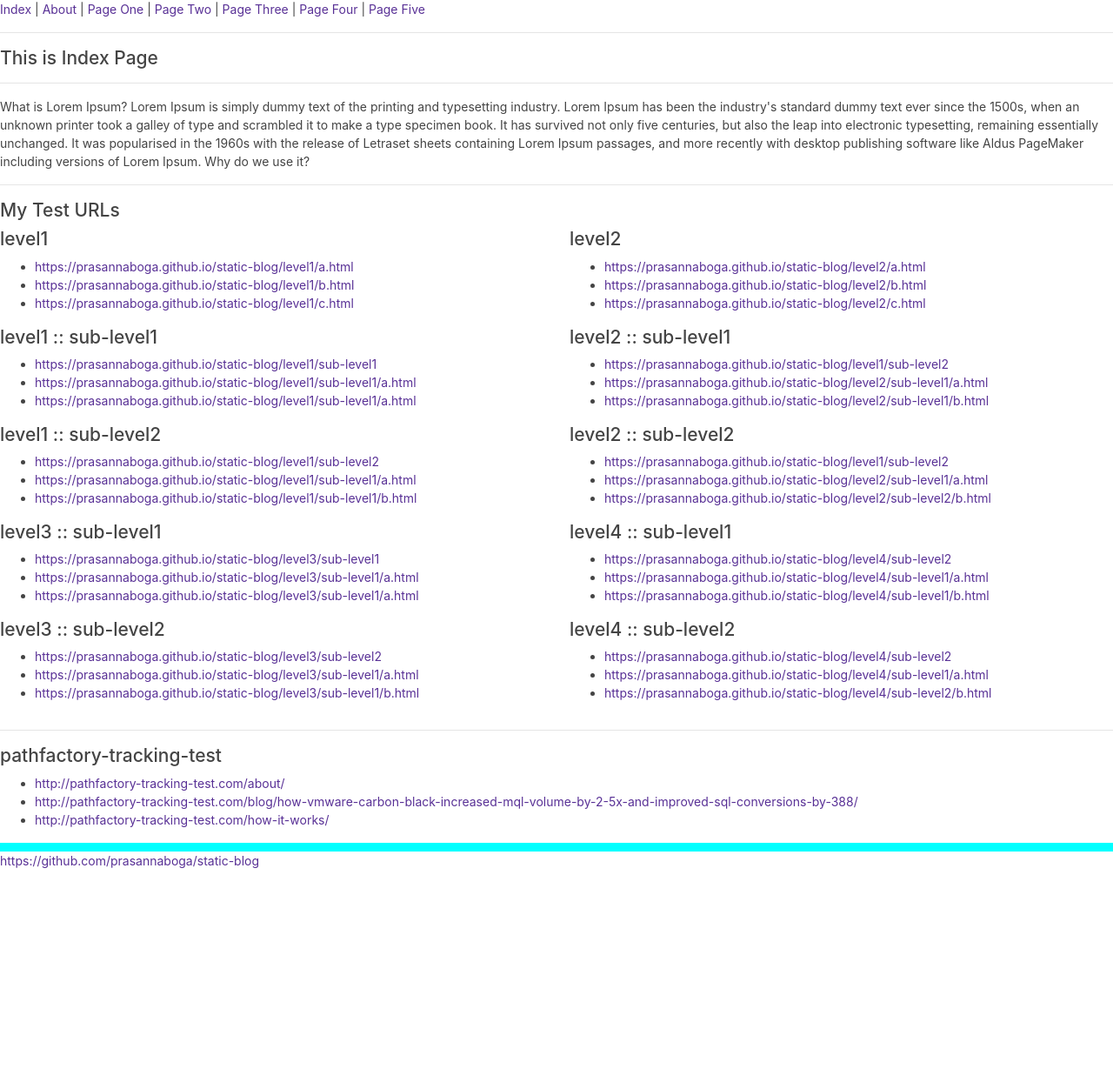
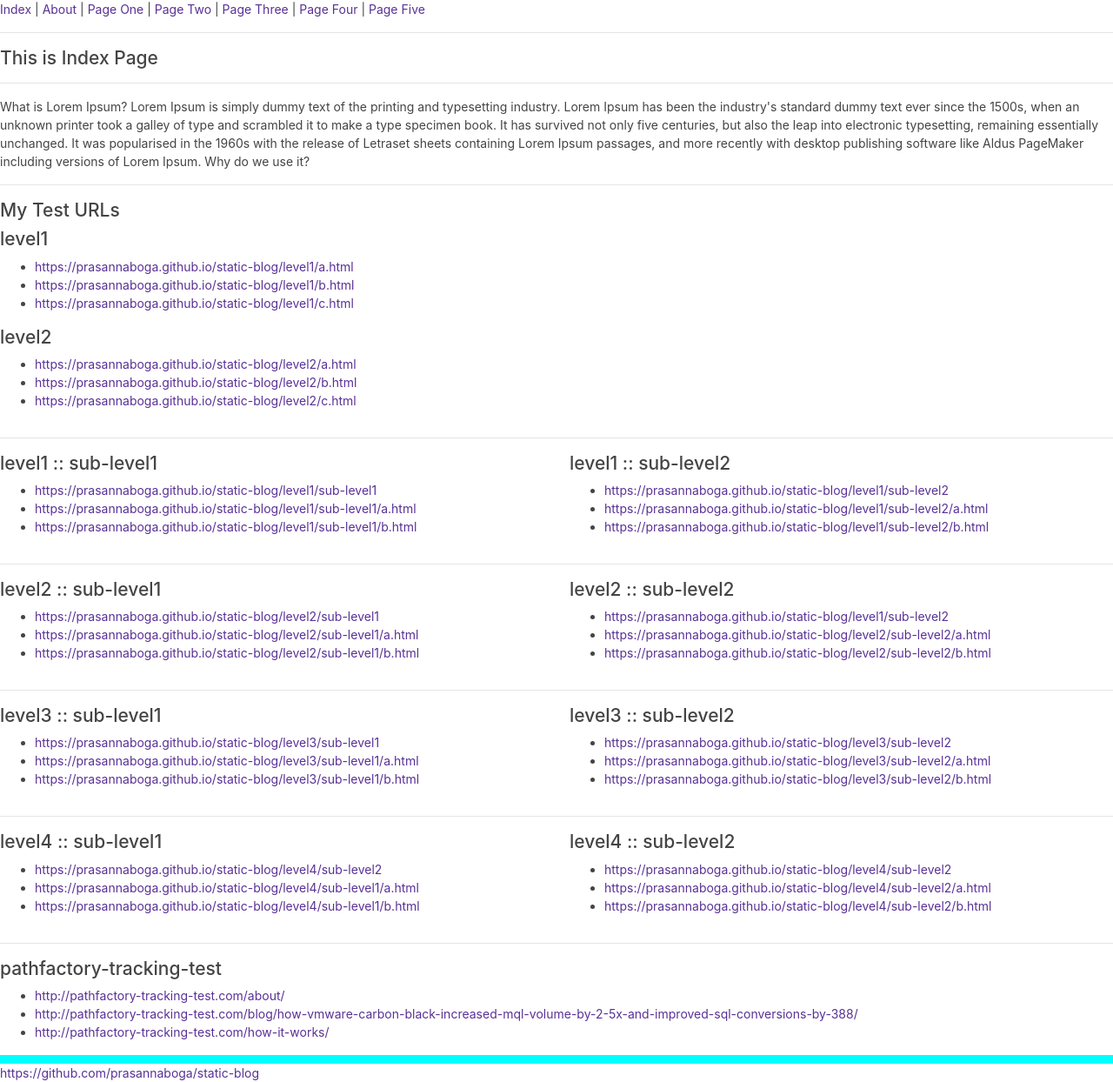
Before and after one commit to prasannaboga/static-blog, a Jekyll site: the page built from index.html, in a window 1280 px wide. Shown: the whole page at 87% size. Built offline with Jekyll 4.4.1, drawn with Linux system fonts in a browser that asks for light colours; before the commit the page ends 1000 px from its top, so only the background shows below that; some of the changed lines change nothing that is shown.

Commit message:
fixed urls and layout

```diff
--- a/index.html
+++ b/index.html
@@ -32,6 +32,8 @@
       </li>
     </ul>
   </div>
+</div>
+<div class="row">
   <div class="col-6">
     <h4>level2</h4>
     <ul>
@@ -50,6 +52,7 @@
     </ul>
   </div>
 </div>
+<hr>
 <div class="row">
   <div class="col-6">
     <h4>level1 :: sub-level1</h4>
@@ -64,9 +67,11 @@
       </li>
       <li>
         <a
-          href="https://prasannaboga.github.io/static-blog/level1/sub-level1/b.html">https://prasannaboga.github.io/static-blog/level1/sub-level1/a.html</a>
+          href="https://prasannaboga.github.io/static-blog/level1/sub-level1/b.html">https://prasannaboga.github.io/static-blog/level1/sub-level1/b.html</a>
       </li>
     </ul>
+  </div>
+  <div class="col-6">
     <h4>level1 :: sub-level2</h4>
     <ul>
       <li>
@@ -75,20 +80,23 @@
       </li>
       <li>
         <a
-          href="https://prasannaboga.github.io/static-blog/level1/sub-level2/a.html">https://prasannaboga.github.io/static-blog/level1/sub-level1/a.html</a>
+          href="https://prasannaboga.github.io/static-blog/level1/sub-level2/a.html">https://prasannaboga.github.io/static-blog/level1/sub-level2/a.html</a>
       </li>
       <li>
         <a
-          href="https://prasannaboga.github.io/static-blog/level1/sub-level2/b.html">https://prasannaboga.github.io/static-blog/level1/sub-level1/b.html</a>
+          href="https://prasannaboga.github.io/static-blog/level1/sub-level2/b.html">https://prasannaboga.github.io/static-blog/level1/sub-level2/b.html</a>
       </li>
     </ul>
   </div>
+</div>
+<hr>
+<div class="row">
   <div class="col-6">
     <h4>level2 :: sub-level1</h4>
     <ul>
       <li>
         <a
-          href="https://prasannaboga.github.io/static-blog/level2/sub-level1">https://prasannaboga.github.io/static-blog/level1/sub-level2</a>
+          href="https://prasannaboga.github.io/static-blog/level2/sub-level1">https://prasannaboga.github.io/static-blog/level2/sub-level1</a>
       </li>
       <li>
         <a
@@ -99,6 +107,8 @@
           href="https://prasannaboga.github.io/static-blog/level2/sub-level1/b.html">https://prasannaboga.github.io/static-blog/level2/sub-level1/b.html</a>
       </li>
     </ul>
+  </div>
+  <div class="col-6">
     <h4>level2 :: sub-level2</h4>
     <ul>
       <li>
@@ -107,7 +117,7 @@
       </li>
       <li>
         <a
-          href="https://prasannaboga.github.io/static-blog/level2/sub-level2/a.html">https://prasannaboga.github.io/static-blog/level2/sub-level1/a.html</a>
+          href="https://prasannaboga.github.io/static-blog/level2/sub-level2/a.html">https://prasannaboga.github.io/static-blog/level2/sub-level2/a.html</a>
       </li>
       <li>
         <a
@@ -116,6 +126,7 @@
     </ul>
   </div>
 </div>
+<hr>
 <div class="row">
   <div class="col-6">
     <h4>level3 :: sub-level1</h4>
@@ -130,9 +141,11 @@
       </li>
       <li>
         <a
-          href="https://prasannaboga.github.io/static-blog/level3/sub-level1/b.html">https://prasannaboga.github.io/static-blog/level3/sub-level1/a.html</a>
+          href="https://prasannaboga.github.io/static-blog/level3/sub-level1/b.html">https://prasannaboga.github.io/static-blog/level3/sub-level1/b.html</a>
       </li>
     </ul>
+  </div>
+  <div class="col-6">
     <h4>level3 :: sub-level2</h4>
     <ul>
       <li>
@@ -141,14 +154,17 @@
       </li>
       <li>
         <a
-          href="https://prasannaboga.github.io/static-blog/level3/sub-level2/a.html">https://prasannaboga.github.io/static-blog/level3/sub-level1/a.html</a>
+          href="https://prasannaboga.github.io/static-blog/level3/sub-level2/a.html">https://prasannaboga.github.io/static-blog/level3/sub-level2/a.html</a>
       </li>
       <li>
         <a
-          href="https://prasannaboga.github.io/static-blog/level3/sub-level2/b.html">https://prasannaboga.github.io/static-blog/level3/sub-level1/b.html</a>
+          href="https://prasannaboga.github.io/static-blog/level3/sub-level2/b.html">https://prasannaboga.github.io/static-blog/level3/sub-level2/b.html</a>
       </li>
     </ul>
   </div>
+</div>
+<hr>
+<div class="row">
   <div class="col-6">
     <h4>level4 :: sub-level1</h4>
     <ul>
@@ -165,6 +181,8 @@
           href="https://prasannaboga.github.io/static-blog/level4/sub-level1/b.html">https://prasannaboga.github.io/static-blog/level4/sub-level1/b.html</a>
       </li>
     </ul>
+  </div>
+  <div class="col-6">
     <h4>level4 :: sub-level2</h4>
     <ul>
       <li>
@@ -173,7 +191,7 @@
       </li>
       <li>
         <a
-          href="https://prasannaboga.github.io/static-blog/level4/sub-level2/a.html">https://prasannaboga.github.io/static-blog/level4/sub-level1/a.html</a>
+          href="https://prasannaboga.github.io/static-blog/level4/sub-level2/a.html">https://prasannaboga.github.io/static-blog/level4/sub-level2/a.html</a>
       </li>
       <li>
         <a
```
